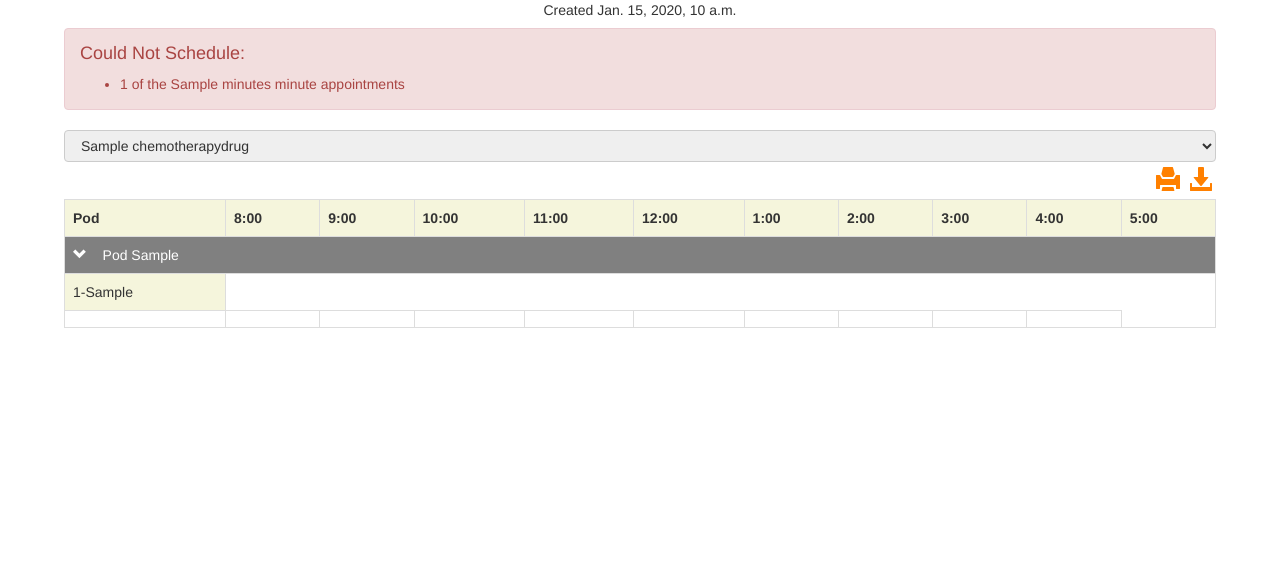
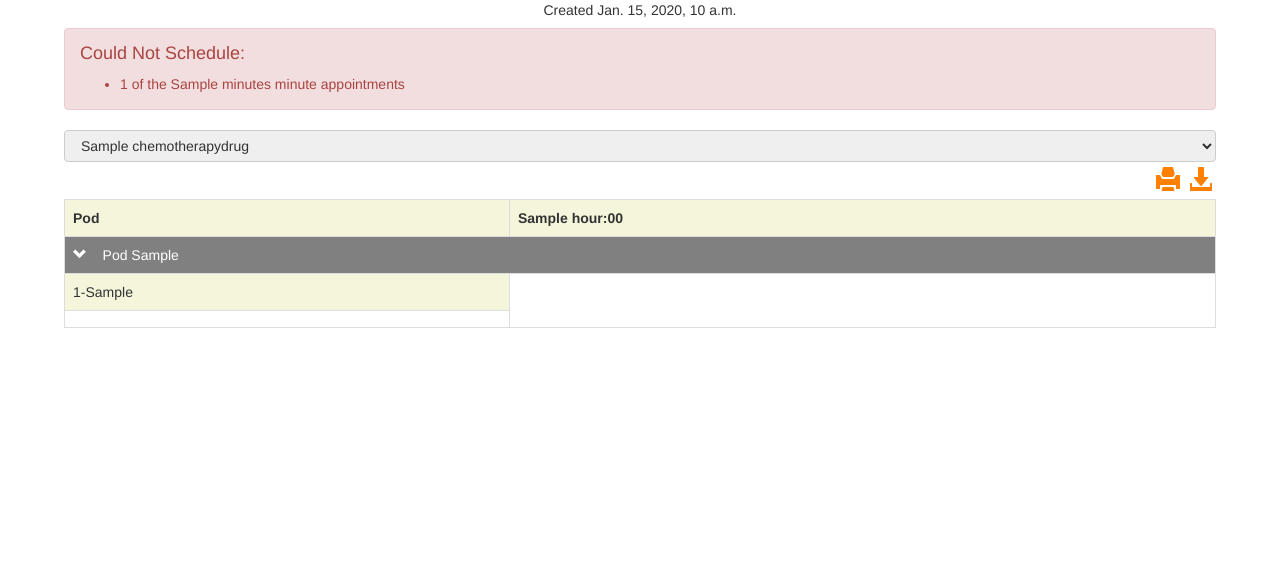
Before and after one commit to JettJengaGod/Patient-Access-Template-Program, a Django app: template templates/calendar.html in a window 1280 px wide. Shown: the part 167-734 px from the top of the page. Run offline with Django 3.2, Linux system fonts and the light colour scheme; tables that the repository leaves empty hold one stand-in row (values such as "Sample post"); the template is opened without the code that fills it: values that come from a table or form of the project are taken from there, most other values are stand-ins (such as "Sample title", 1, 10 or a date in 2020); parts of the project's set-up code (start-up, migrations or seed data) failed here and were passed over; some libraries are stand-ins or nearby versions.

Commit message:
The html and js can now handle variable start/end times

```diff
--- a/ECS193/static/js/calendar.js
+++ b/ECS193/static/js/calendar.js
@@ -1,9 +1,9 @@
 
 //Color when nurses are available and are gone
-function BuildRNRow(RNIndex, startTime, lunchTime, duration, endTime) {
+function BuildRNRow(RNIndex, startTime, lunchTime, duration, endTime, closeTime) {
     var table = document.getElementById("calendar");
-    var maxCellIndex = 9;
-    var offset = 8; //used to calculate row index from given hour
+    var maxCellIndex = table.rows[0].cells.length - 2;
+    var offset = closeTime - maxCellIndex; //used to calculate row index from given hour
     var i = 0;
 
     var row = document.getElementById("RN-"+RNIndex+"-row-"+i);
@@ -64,9 +64,10 @@ function BuildRNRow(RNIndex, startTime, lunchTime, duration, endTime) {
 var lastEndIndex = 0;
 var lastEndPercent = 0;
 var lastRNIndex = 1;
-function AddAppointment(RNIndex, chairIndex, startTime, endTime, apptID) {
+function AddAppointment(RNIndex, chairIndex, startTime, endTime, apptID, closeTime) {
     var row = document.getElementById("RN-"+RNIndex+"-row-"+chairIndex);
-    var offset = 8;
+    var maxCellIndex = row.cells.length - 1;
+    var offset = closeTime - maxCellIndex; //used to calculate row index from given hour
     if(lastRNIndex != RNIndex){
         lastEndIndex = 0;
         lastEndPercent = 0;
--- a/templates/calendar.html
+++ b/templates/calendar.html
@@ -7,15 +7,15 @@
     <script>
         $(document).ready(function(){
             {% for Appt in Appointments %}
-                AddAppointment({{ Appt.NurseScheduleID }}, {{ Appt.ChairID }}, '{{ Appt.StartTime | time:"H:i" }}', '{{ Appt.EndTime | time:"H:i" }}', {{ forloop.counter }});
+                AddAppointment({{ Appt.NurseScheduleID }}, {{ Appt.ChairID }}, '{{ Appt.StartTime | time:"H:i" }}', '{{ Appt.EndTime | time:"H:i" }}', {{ forloop.counter }}, {{ closeTime }});
             {% endfor %}
 
             {% for RN in RNSet %}
-                BuildRNRow({{ forloop.counter }},'{{ RN.StartTime | time:"H:i" }}','{{ RN.LunchTime | time:"H:i" }}', {{ RN.LunchDuration }}, '{{ RN.EndTime | time:"H:i" }}');
+                BuildRNRow({{ forloop.counter }},'{{ RN.StartTime | time:"H:i" }}','{{ RN.LunchTime | time:"H:i" }}', {{ RN.LunchDuration }}, '{{ RN.EndTime | time:"H:i" }}', {{ closeTime }});
             {% endfor %}
 
             {% for Appt in reserved_appointments %}
-                AddAppointment({{ Appt.NurseScheduleID }}, {{ Appt.ChairID }}, '{{ Appt.StartTime | time:"H:i" }}', '{{ Appt.EndTime | time:"H:i" }}', "reserved{{ forloop.counter }}");
+                AddAppointment({{ Appt.NurseScheduleID }}, {{ Appt.ChairID }}, '{{ Appt.StartTime | time:"H:i" }}', '{{ Appt.EndTime | time:"H:i" }}', "reserved{{ forloop.counter }}", {{ closeTime }});
                 Reserve("reserved{{ forloop.counter }}");
             {% endfor %}
 
@@ -94,21 +94,14 @@
     <table id="calendar" class="table table-bordered table-responsive" width="100%">
         <tr style="background-color: beige">
             <th>Pod</th>
-            <th>8:00</th>
-            <th>9:00</th>
-            <th>10:00</th>
-            <th>11:00</th>
-            <th>12:00</th>
-            <th>1:00</th>
-            <th>2:00</th>
-            <th>3:00</th>
-            <th>4:00</th>
-            <th>5:00</th>
+            {% for hour in DayDuration %}
+                <th>{{ hour }}:00</th>
+            {% endfor %}
         </tr>
         {% for RN in RNSet %}
             {% ifchanged RN.Team %}
                 <tr id="collapse-row-{{ forloop.counter }}" onclick="rowSelect({{ forloop.counter }},4)" class="table-grouper">
-                    <td colspan="11">
+                    <td colspan="100%">
                         <span id="arrow-{{ forloop.counter }}" class="glyphicon glyphicon-chevron-down" aria-hidden="true"></span>&nbsp;&nbsp;&nbsp;
                         Pod {{ RN.Team }}
                     </td>
@@ -119,16 +112,9 @@
             </tr>
             {% for i in Chairs %}
                 <tr id="RN-{{ forloop.parentloop.counter }}-row-{{ i }}">
-                    <td></td>
-                    <td></td>
-                    <td></td>
-                    <td></td>
-                    <td></td>
-                    <td></td>
-                    <td></td>
-                    <td></td>
-                    <td></td>
-                    <td></td>
+                    {% for hour in DayDuration %}
+                        <td></td>
+                    {% endfor %}
                 </tr>
             {% endfor %}
         {% endfor %}
```
Also changed, not shown: PatientScheduling/views.py (+38 -2 lines), 1 other file.
